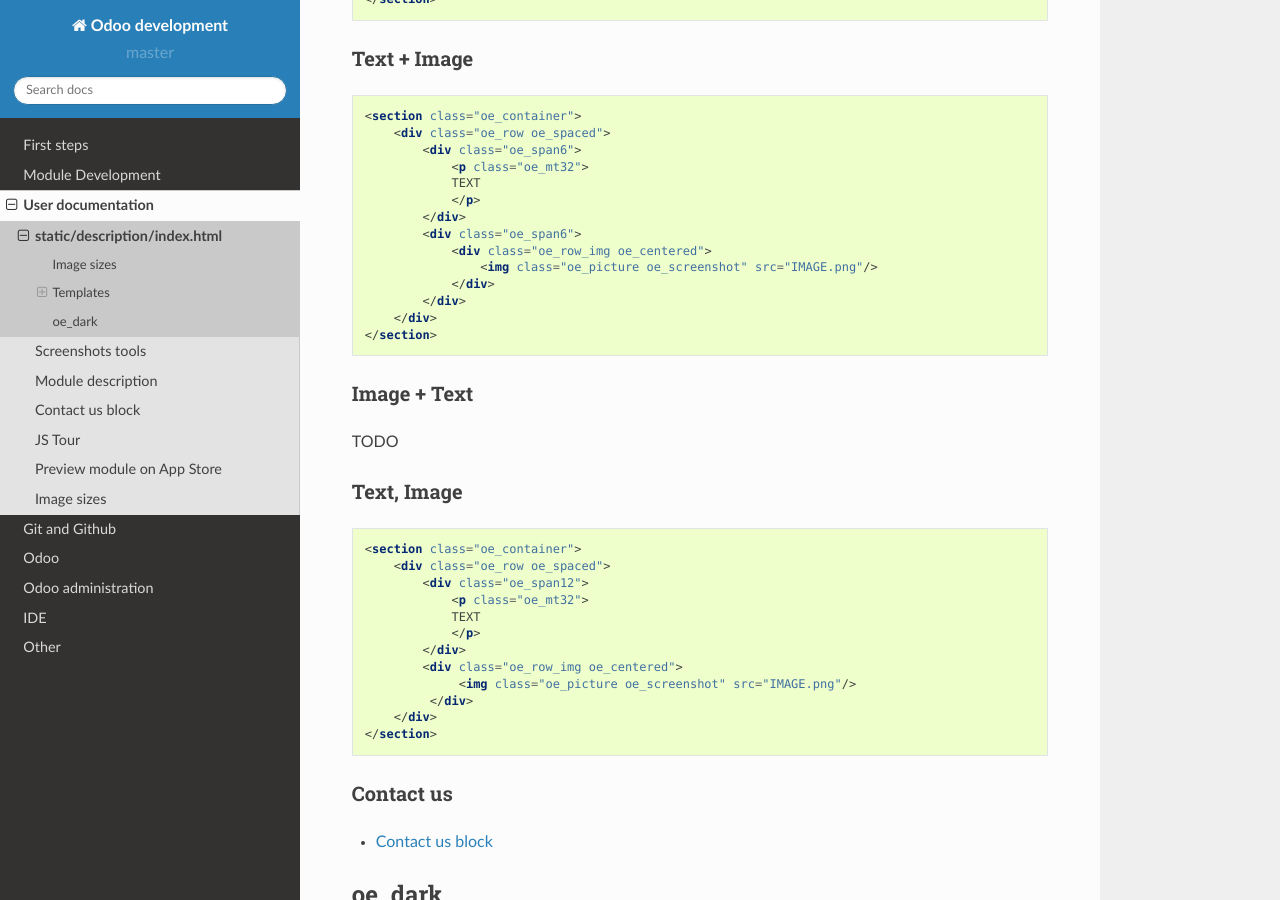
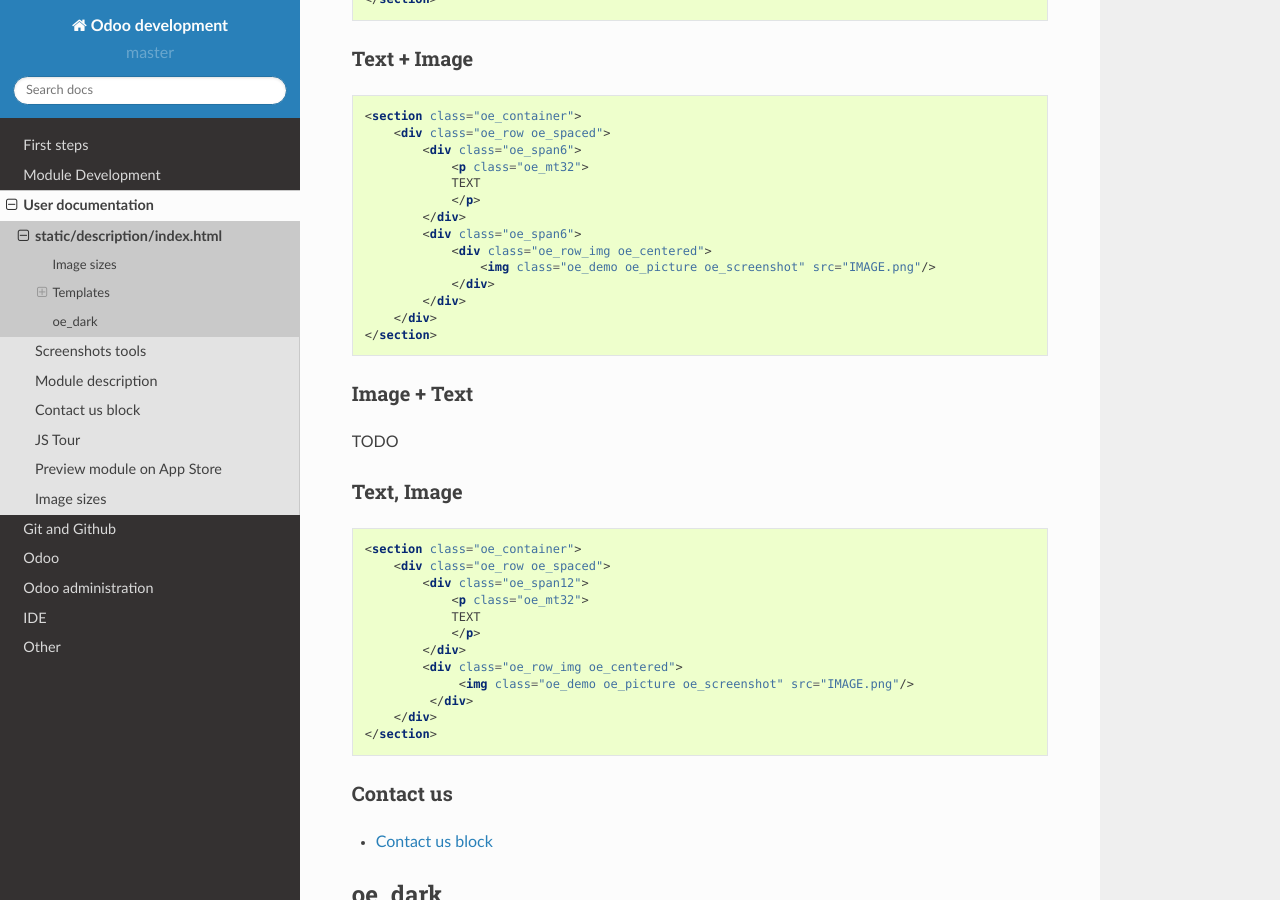
Before and after one commit to itpp-labs/odoo-development, a Sphinx documentation site: the page built from docs/description/index.html.rst, in a window 1280 px wide and 900 px high, scrolled down 725 px. Built offline with Sphinx 7.4.7 and the Read the Docs theme 2.0.0, drawn with Linux system fonts in a browser that asks for light colours; pages that are not in the unit, such as notebooks, are missing from menus.

Commit message:
[DOC] add oe_demo to html templates

```diff
--- a/docs/description/index.html.rst
+++ b/docs/description/index.html.rst
@@ -41,7 +41,7 @@ Text + Image
             </div>
             <div class="oe_span6">
                 <div class="oe_row_img oe_centered">
-                    <img class="oe_picture oe_screenshot" src="IMAGE.png"/>
+                    <img class="oe_demo oe_picture oe_screenshot" src="IMAGE.png"/>
                 </div>
             </div>
         </div>
@@ -65,7 +65,7 @@ Text, Image
                 </p>
             </div>
             <div class="oe_row_img oe_centered">
-                 <img class="oe_picture oe_screenshot" src="IMAGE.png"/>
+                 <img class="oe_demo oe_picture oe_screenshot" src="IMAGE.png"/>
              </div>
         </div>
     </section>
```
